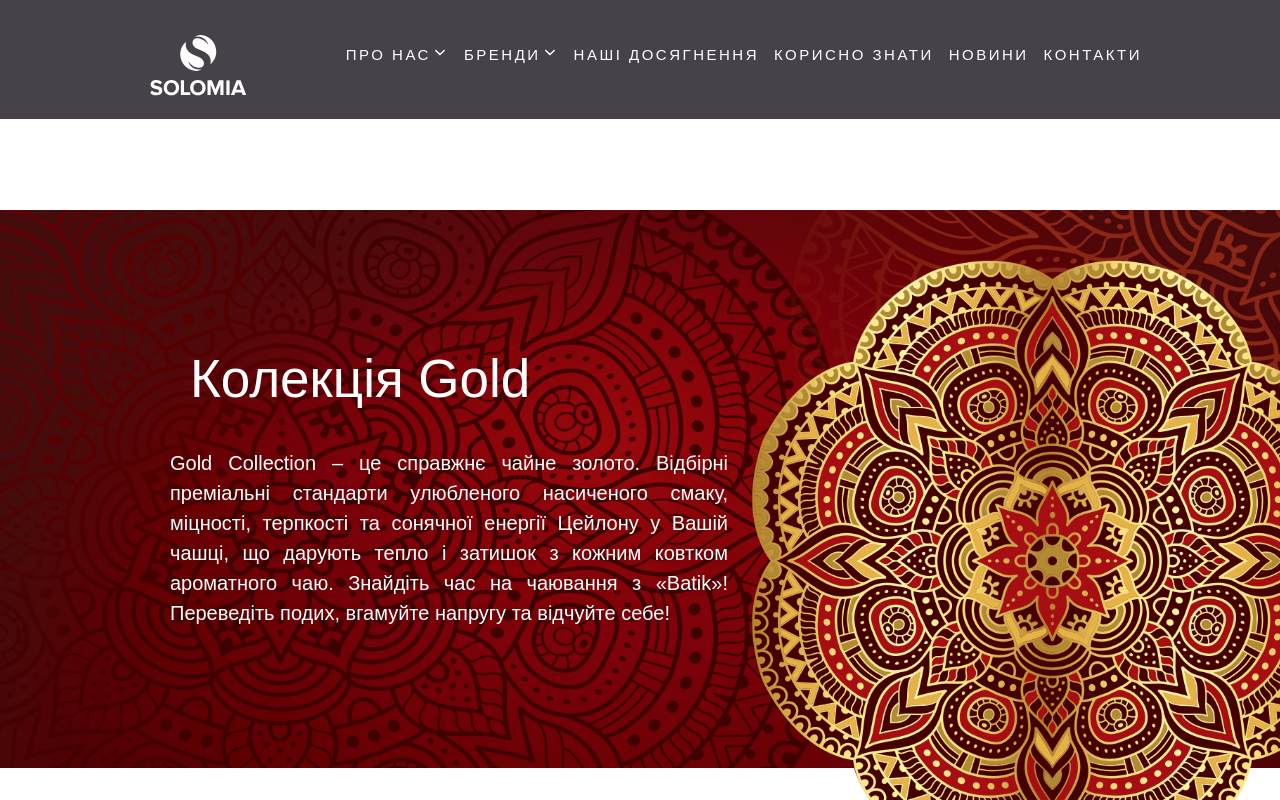
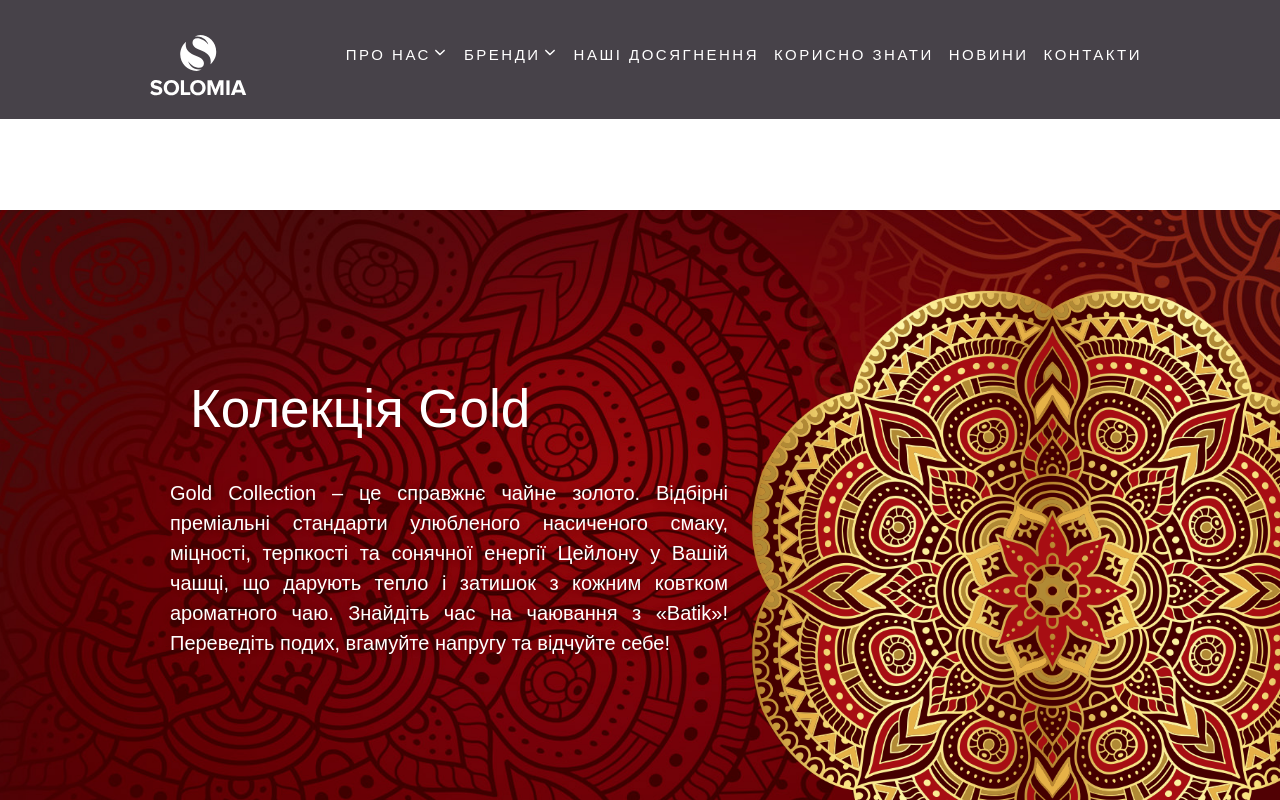
Before and after one commit to OlgaRuzhylenko/Solomia, a React (Vite) app: page /batik-gold-collection in a window 1280 px wide. Shown: the top 800 px of the page. Built offline with nearby package versions, Linux system fonts and the light colour scheme.

Commit message:
Update BatikGoldCollection.module.css

```diff
--- a/src/pages/BatikGoldCollection/BatikGoldCollection.module.css
+++ b/src/pages/BatikGoldCollection/BatikGoldCollection.module.css
@@ -41,8 +41,8 @@
 
 @media only screen and (min-width: 1024px) {
     .mainBatikGoldCollectionSection {
-        padding-top: 40px;
-        padding-bottom: 130px;
+        padding-top: 70px;
+        padding-bottom: 160px;
     }
 }
 
```
